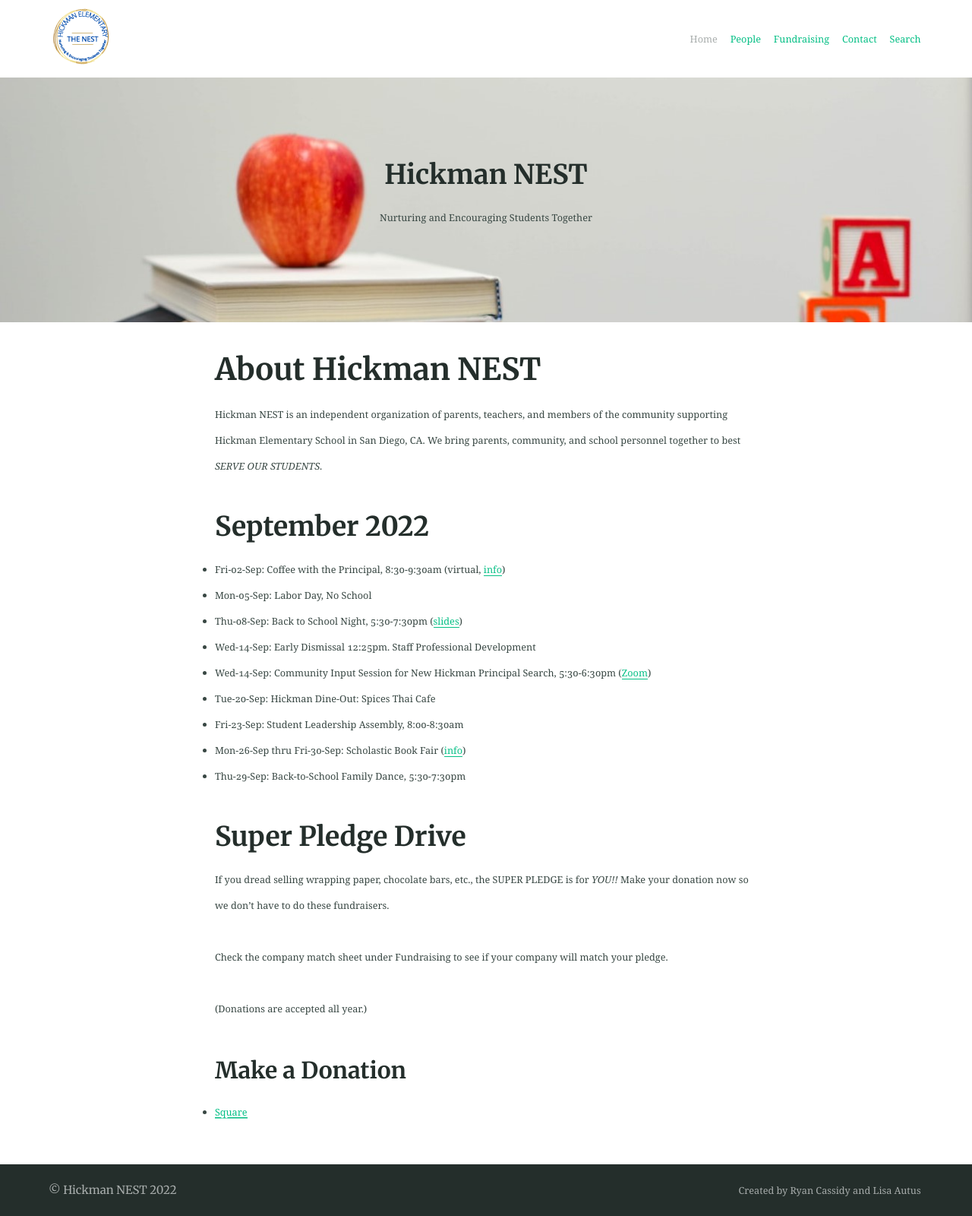
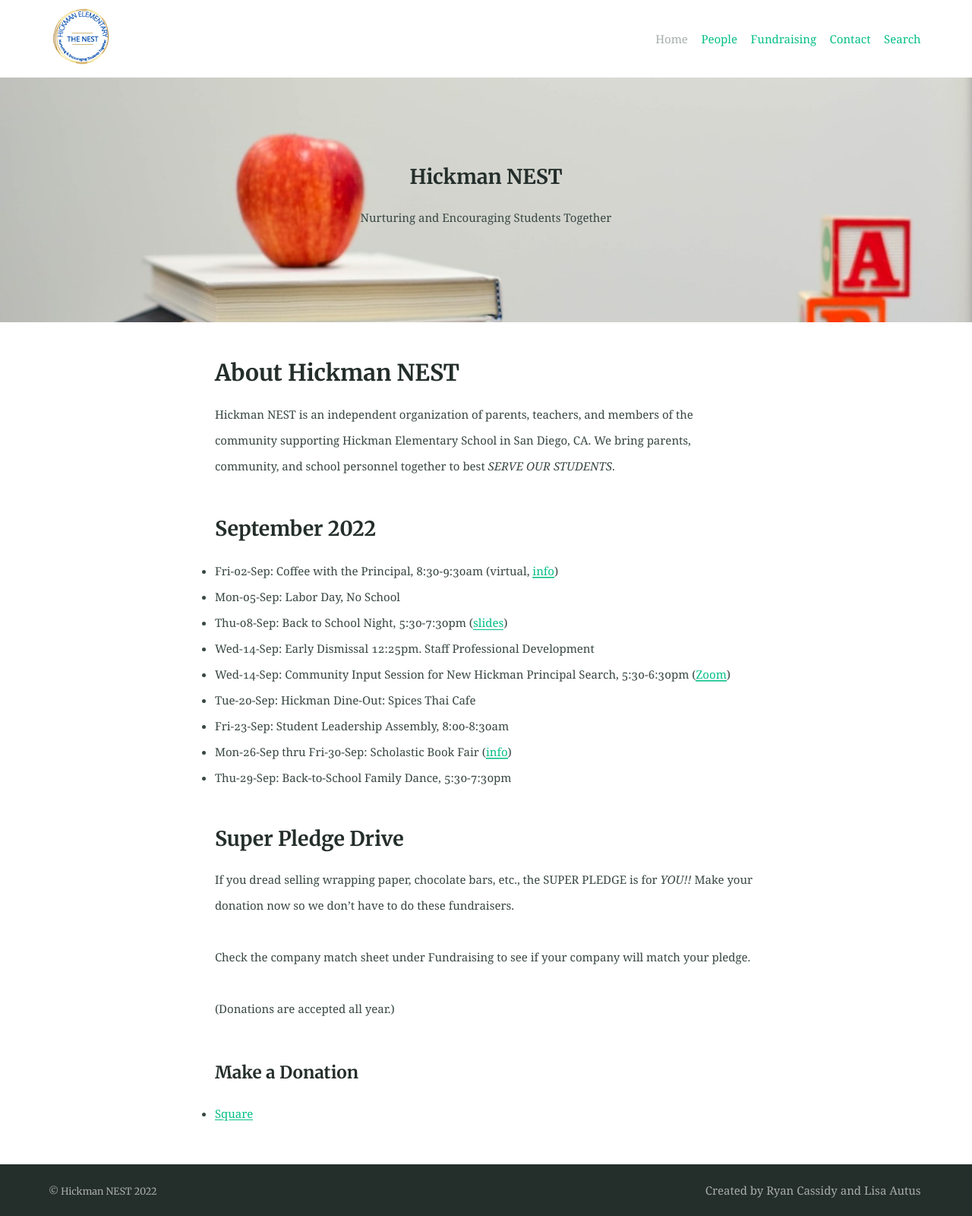
Before and after one commit to hickmannest/hickmannest.github.io, a Jekyll site: the page built from index.md, in a window 1280 px wide. Shown: the whole page at 76% size. Built offline with Jekyll 4.4.1, drawn with Linux system fonts in a browser that asks for light colours.

Commit message:
Reduce sizes.

```diff
--- a/_sass/sassline-base/_typography.scss
+++ b/_sass/sassline-base/_typography.scss
@@ -11,7 +11,7 @@ html {
 
 // Site-wide base styles.
 body {
-  @include fontsize(iota, all);
+  @include fontsize(theta, all);
 
   font-family: unquote(map-get($bodytype, font-family));
   font-style: normal;
@@ -68,37 +68,37 @@ a {
 
   // Heading level 1.
   h1, .alpha {
-    @include sassline($fontsize: alpha, $font: $headingtype, $lineheight: 3, $below: 1, $breakpoint: all);
+    @include sassline($fontsize: gamma, $font: $headingtype, $lineheight: 3, $below: 1, $breakpoint: all);
   }
 
   // Heading level 2.
   h2, .beta {
-    @include sassline(beta, $headingtype, 3, 1, all);
+    @include sassline(delta, $headingtype, 3, 1, all);
   }
 
   // Heading level 3.
   h3, .gamma {
-    @include sassline(gamma, $headingtype, 3, 1, all);
+    @include sassline(epsilon, $headingtype, 3, 1, all);
   }
 
   // Heading level 4.
   h4, .delta {
-    @include sassline(delta, $headingtype, 2, 0, all);
+    @include sassline(zeta, $headingtype, 2, 0, all);
   }
 
   // Heading level 5.
   h5, .epsilon {
-    @include sassline(epsilon, $headingtype, 2, 0, all);
+    @include sassline(eta, $headingtype, 2, 0, all);
   }
 
   // Heading level 6.
   h6, .zeta {
-    @include sassline(zeta, $headingtype, 2, 0, all);
+    @include sassline(theta, $headingtype, 2, 0, all);
   }
 
   // Lists.
   ul, ol {
-    @include baseline(zeta, $bodytype, 2, 2, all);
+    @include baseline(theta, $bodytype, 2, 2, all);
 
     li {
       font-feature-settings: 'kern', 'onum', 'liga';
@@ -189,7 +189,7 @@ a {
 
   // Definition lists.
   dl {
-    @include baseline(zeta, $bodytype, 2, 2, all);
+    @include baseline(theta, $bodytype, 2, 2, all);
 
     dt, dd {
       font-feature-settings: 'kern', 'onum', 'liga';
@@ -240,7 +240,7 @@ a {
 
   // Caption and inline small text.
   small, .caption {
-    @include fontsize(theta, all);
+    @include fontsize(iota, all);
 
     font-family: unquote(map-get($headingtype, font-family));
     font-style: normal;
@@ -252,7 +252,7 @@ a {
   }
 
   .caption {
-    @include baseline(theta, $headingtype, 2, 2, all);
+    @include baseline(iota, $headingtype, 2, 2, all);
 
     color: $captionColour;
   }
@@ -286,7 +286,7 @@ a {
 
       @for $i from 2 through $breakpoints-limit {
         $get-scale: map-get($modular-scale, scale-#{$i - 1});
-        $get-size: map-get($get-scale, zeta);
+        $get-size: map-get($get-scale, theta);
         $rootsize: nth($sizes, $i);
         $baseline-shift: #{($get-size / 2 * ((2 * $rootsize / $get-size) - map-get($bodytype, cap-height))) / $rootsize + 0.00001};
         $baseline-push: #{3 - (($get-size * ((2 * $rootsize / $get-size) - map-get($bodytype, cap-height))) / $rootsize + 0.00001)};
@@ -332,7 +332,7 @@ a {
   }
 
   code {
-    @include fontsize(theta, all);
+    @include fontsize(iota, all);
 
     line-height: 1rem;
   }
```
